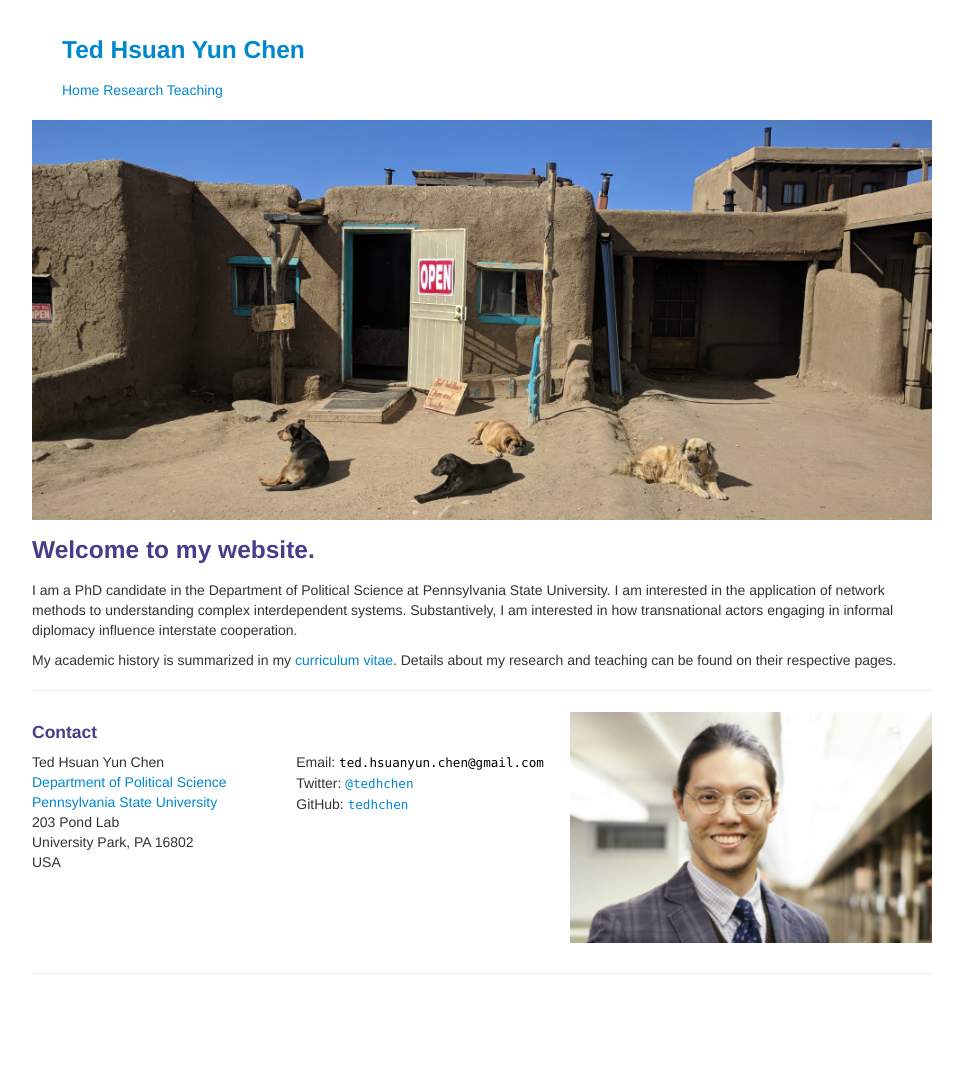
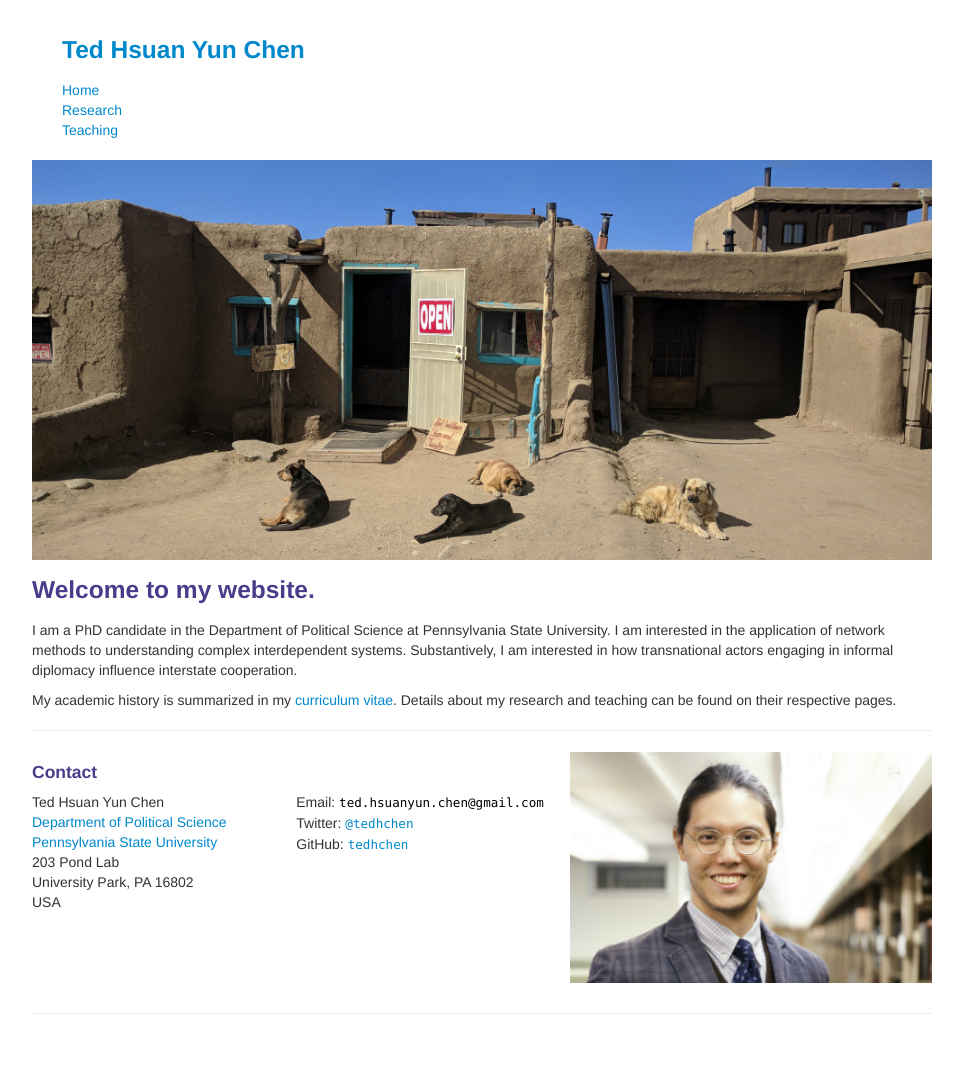
Before and after one commit to tedhchen/tedhchen.github.io, a Jekyll site: the page built from index.md, in a window 1280 px wide. Shown: the whole page, without its empty margins (158-1121 px from the left). Built offline with Jekyll 4.4.1, drawn with Linux system fonts in a browser that asks for light colours; before the commit the page ends 1025 px from its top, so only the background shows below that.

Commit message:
updated header

```diff
--- a/_includes/themes/twitter/default.html
+++ b/_includes/themes/twitter/default.html
@@ -32,19 +32,16 @@
 
   <body>
   <div class="header">
-	<div class="nav">
 		<div class="container-narrow">
 			<div class="span5">
 				<h3><a class="brand" href="{{ HOME_PATH }}">{{ site.title }}</a></h3>
 			</div>
-
 			<div class="span7">
-				<ul class="nav">
-					<a href="{{ BASE_PATH }}/index.html">Home</a>
-					<a href="{{ BASE_PATH }}/pages/research.html">Research</a>
-					<a href="{{ BASE_PATH }}/pages/teaching.html">Teaching</a>
-				</ul>
-			</div>
+          <ul class="nav">
+              <li><a href="{{ BASE_PATH }}/index.html">Home</a></li>
+              <li><a href="{{ BASE_PATH }}/pages/research.html">Research</a></li>
+              <li><a href="{{ BASE_PATH }}/pages/teaching.html">Teaching</a></li>
+          </ul>
 		</div>
 	</div>
   </div>
```
